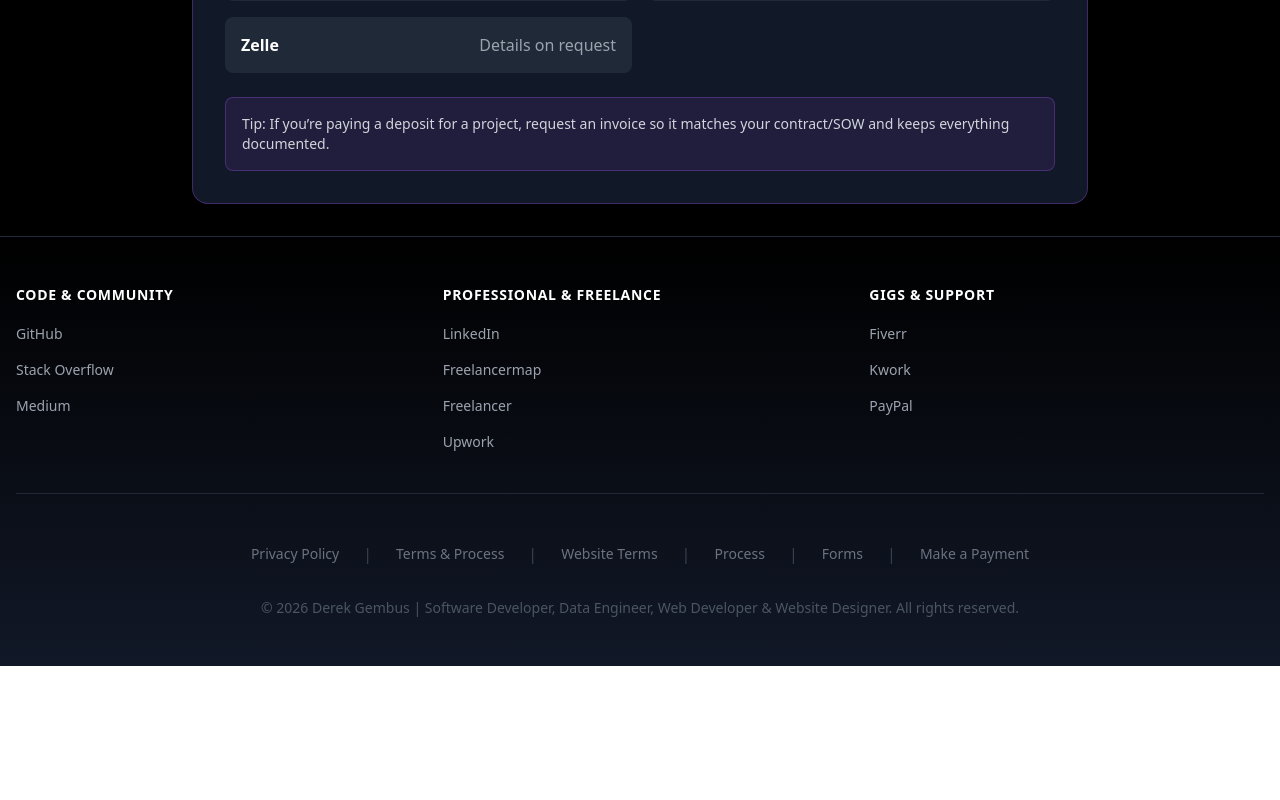
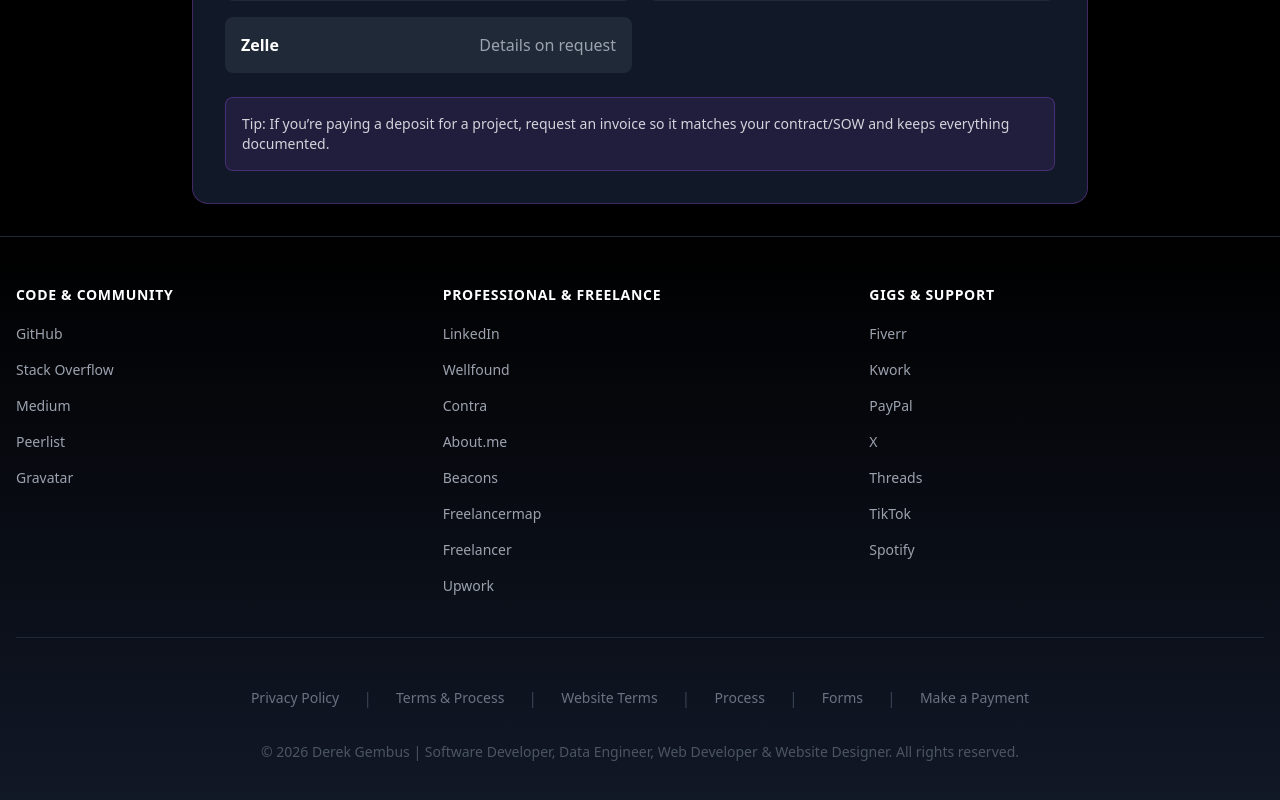
Before and after one commit to Derek-G1/Derek-Gembus-Official, a React (Create React App) app: page /pay in a window 1280 px wide. Shown: the part 984-1784 px from the top of the page. Before the commit the page ends 1650 px from the top, so only its background shows below. Built offline with nearby package versions, Linux system fonts and the light colour scheme.

Commit message:
added links to footer

```diff
--- a/public/index.html
+++ b/public/index.html
@@ -45,7 +45,7 @@
       property="og:description"
       content="Software Developer, Data Engineer and Web Developer with expertise in web development, programming, and data analytics. View my projects and certifications."
     />
-    <meta property="og:image" content="https://derekgembus.com/preview.png" />
+    <meta property="og:image" content="https://derekgembus.com/logo512.png" />
 
     <!-- Twitter -->
     <meta property="twitter:card" content="summary_large_image" />
@@ -55,7 +55,7 @@
       property="twitter:description"
       content="Software Developer and Website Designer with expertise in web development, programming, and data analytics."
     />
-    <meta property="twitter:image" content="https://derekgembus.com/preview.png" />
+    <meta property="twitter:image" content="https://derekgembus.com/logo512.png" />
 
     <meta name="google-site-verification" content="googlece3a53fe901a2933" />
     <meta name="p:domain_verify" content="8eb93b2ed00c08a0af1358a46cc0bd4c"/>
--- a/src/components/Footer.js
+++ b/src/components/Footer.js
@@ -21,14 +21,23 @@
                 </a>
               </li>
               <li>
-                {/* Note: Paste your full Stack Overflow profile URL here */}
-                <a href="https://stackoverflow.com/users/3249918..." target="_blank" rel="noopener noreferrer" className="text-sm text-gray-400 hover:text-purple-400 transition-colors">
+                <a href="https://stackoverflow.com/users/32499186/derek-gembus" target="_blank" rel="noopener noreferrer" className="text-sm text-gray-400 hover:text-purple-400 transition-colors">
                   Stack Overflow
                 </a>
               </li>
               <li>
                 <a href="https://medium.com/@derekgembus" target="_blank" rel="noopener noreferrer" className="text-sm text-gray-400 hover:text-purple-400 transition-colors">
                   Medium
+                </a>
+              </li>
+              <li>
+                <a href="https://peerlist.io/derekgembus" target="_blank" rel="noopener noreferrer" className="text-sm text-gray-400 hover:text-purple-400 transition-colors">
+                  Peerlist
+                </a>
+              </li>
+              <li>
+                <a href="https://gravatar.com/derekgembus1" target="_blank" rel="noopener noreferrer" className="text-sm text-gray-400 hover:text-purple-400 transition-colors">
+                  Gravatar
                 </a>
               </li>
             </ul>
@@ -39,25 +48,42 @@
             <h4 className="text-white font-semibold mb-4 uppercase tracking-wider text-sm">Professional & Freelance</h4>
             <ul className="space-y-3">
               <li>
-                <a href="https://linkedin.com/in/derekgembus" target="_blank" rel="noopener noreferrer" className="text-sm text-gray-400 hover:text-purple-400 transition-colors">
+                <a href="https://www.linkedin.com/in/derekgembus/" target="_blank" rel="noopener noreferrer" className="text-sm text-gray-400 hover:text-purple-400 transition-colors">
                   LinkedIn
                 </a>
               </li>
               <li>
-                {/* Note: Paste your full Freelancermap URL here */}
-                <a href="https://www.freelancermap.com/" target="_blank" rel="noopener noreferrer" className="text-sm text-gray-400 hover:text-purple-400 transition-colors">
+                <a href="https://wellfound.com/u/derek-gembus" target="_blank" rel="noopener noreferrer" className="text-sm text-gray-400 hover:text-purple-400 transition-colors">
+                  Wellfound
+                </a>
+              </li>
+              <li>
+                <a href="https://contra.com/derek_kf4qf2cc/work?r=derek_kf4qf2cc" target="_blank" rel="noopener noreferrer" className="text-sm text-gray-400 hover:text-purple-400 transition-colors">
+                  Contra
+                </a>
+              </li>
+              <li>
+                <a href="https://about.me/derekgembus" target="_blank" rel="noopener noreferrer" className="text-sm text-gray-400 hover:text-purple-400 transition-colors">
+                  About.me
+                </a>
+              </li>
+              <li>
+                <a href="https://beacons.ai/derekgembus" target="_blank" rel="noopener noreferrer" className="text-sm text-gray-400 hover:text-purple-400 transition-colors">
+                  Beacons
+                </a>
+              </li>
+              <li>
+                <a href="https://www.freelancermap.com/profile/it-support-specialist-und-data-engineer-with-python-programming-expertise" target="_blank" rel="noopener noreferrer" className="text-sm text-gray-400 hover:text-purple-400 transition-colors">
                   Freelancermap
                 </a>
               </li>
               <li>
-                {/* Note: Paste your full Freelancer URL here */}
-                <a href="https://www.freelancer.com/u/derek176" target="_blank" rel="noopener noreferrer" className="text-sm text-gray-400 hover:text-purple-400 transition-colors">
+                <a href="https://www.freelancer.com/u/derek176?frm=derek176&sb=t" target="_blank" rel="noopener noreferrer" className="text-sm text-gray-400 hover:text-purple-400 transition-colors">
                   Freelancer
                 </a>
               </li>
               <li>
-                {/* Note: Paste your full Upwork URL here */}
-                <a href="https://www.upwork.com/" target="_blank" rel="noopener noreferrer" className="text-sm text-gray-400 hover:text-purple-400 transition-colors">
+                <a href="https://www.upwork.com/freelancers/~0122373814fc418105" target="_blank" rel="noopener noreferrer" className="text-sm text-gray-400 hover:text-purple-400 transition-colors">
                   Upwork
                 </a>
               </li>
@@ -81,6 +107,26 @@
               <li>
                 <a href="https://paypal.me/DerekGembus" target="_blank" rel="noopener noreferrer" className="text-sm text-gray-400 hover:text-purple-400 transition-colors">
                   PayPal
+                </a>
+              </li>
+              <li>
+                <a href="https://x.com/DerekGembus" target="_blank" rel="noopener noreferrer" className="text-sm text-gray-400 hover:text-purple-400 transition-colors">
+                  X
+                </a>
+              </li>
+              <li>
+                <a href="https://www.threads.com/@derekg216" target="_blank" rel="noopener noreferrer" className="text-sm text-gray-400 hover:text-purple-400 transition-colors">
+                  Threads
+                </a>
+              </li>
+              <li>
+                <a href="https://www.tiktok.com/@derekgembus" target="_blank" rel="noopener noreferrer" className="text-sm text-gray-400 hover:text-purple-400 transition-colors">
+                  TikTok
+                </a>
+              </li>
+              <li>
+                <a href="https://open.spotify.com/user/1258631055" target="_blank" rel="noopener noreferrer" className="text-sm text-gray-400 hover:text-purple-400 transition-colors">
+                  Spotify
                 </a>
               </li>
             </ul>
--- a/src/utils/seo.js
+++ b/src/utils/seo.js
@@ -36,8 +36,8 @@
         link.setAttribute('rel', 'canonical');
         document.head.appendChild(link);
       }
-      const origin = window.location?.origin || '';
-      link.setAttribute('href', `${origin}${canonicalPath}`);
+      const canonicalOrigin = 'https://derekgembus.com';
+      link.setAttribute('href', `${canonicalOrigin}${canonicalPath}`);
     }
   } catch (e) {
     // No-op: avoid breaking render in restrictive environments.
```
Also changed, not shown: src/PrivacyPolicy.js (+5 -5 lines), public/robots.txt, 1 other file (tests, documents, lock files or other folders).
